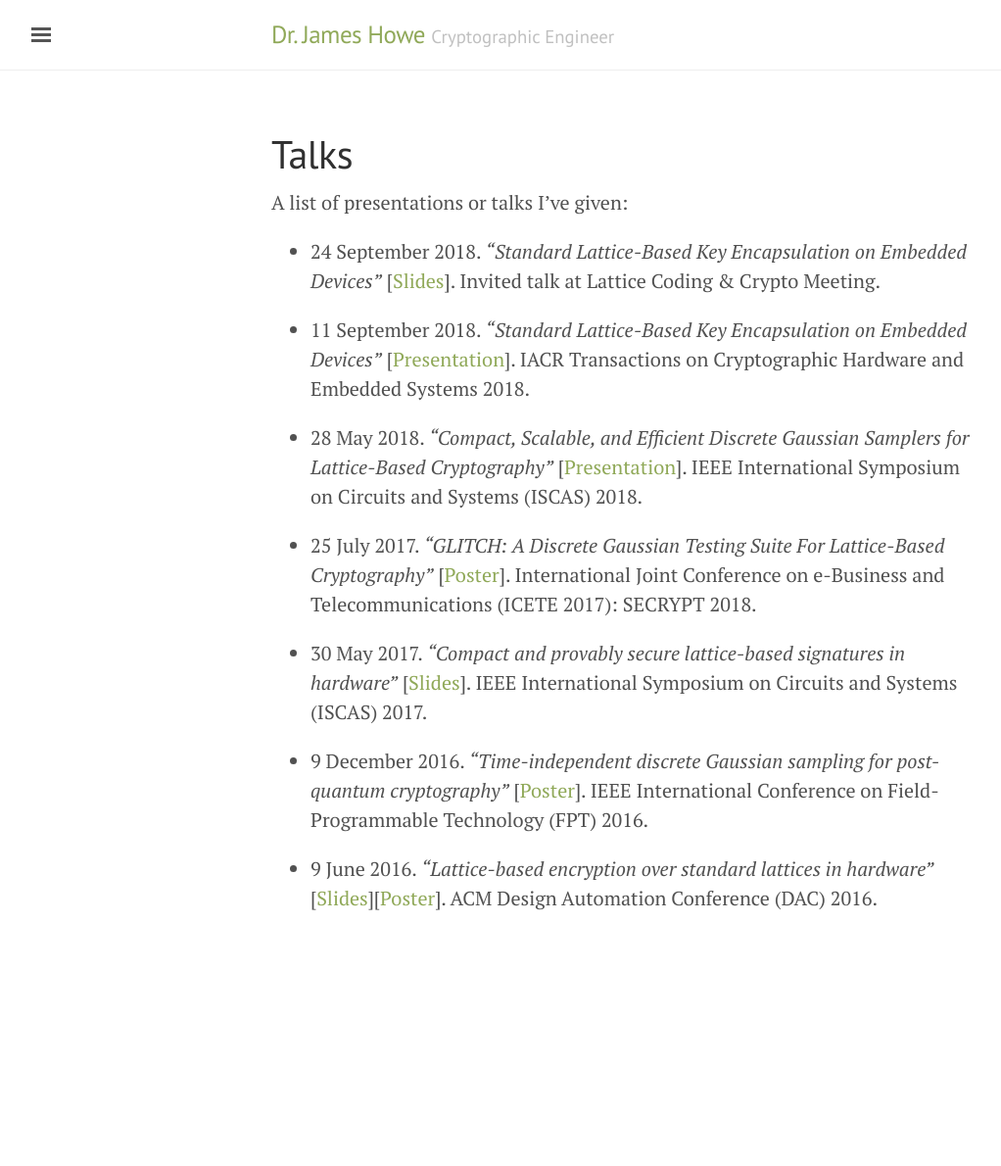
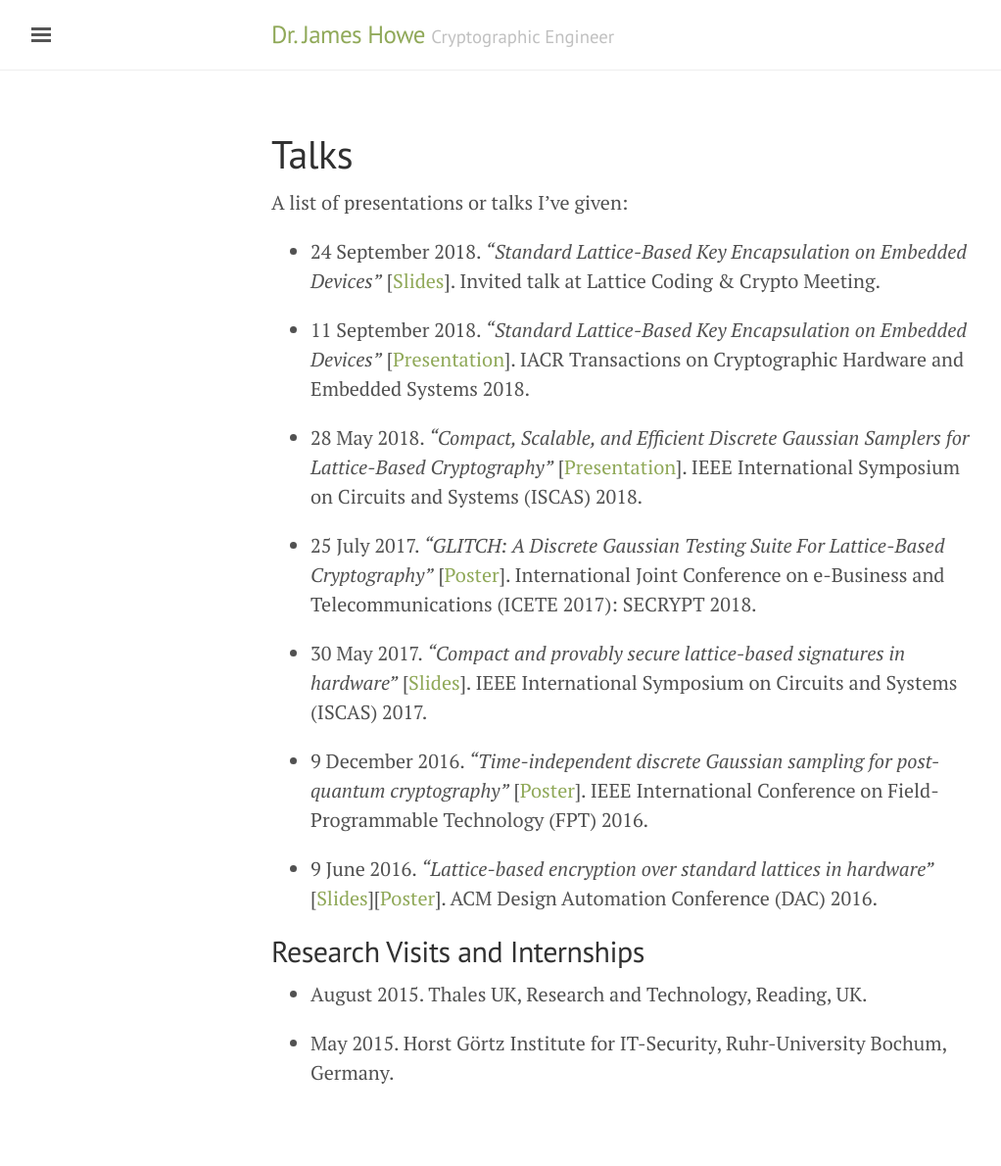
Before and after one commit to jameshoweee/jameshoweee.github.io, a Jekyll site: the page built from talks.md, in a window 1280 px wide. Shown: the whole page at 98% size, without its empty margins (3-1025 px from the left). Built offline with Jekyll 4.4.1, drawn with Linux system fonts in a browser that asks for light colours; before the commit the page ends 1012 px from its top, so only the background shows below that.

Commit message:
Update talks.md

```diff
--- a/talks.md
+++ b/talks.md
@@ -19,3 +19,10 @@ A list of presentations or talks I've given:
 *	9 December 2016. *"Time-independent discrete Gaussian sampling for post-quantum cryptography"* [[Poster](files/FPT_Poster.pdf)]. IEEE International Conference on Field-Programmable Technology (FPT) 2016.
 
 *	9 June 2016. *"Lattice-based encryption over standard lattices in hardware"* [[Slides]()][[Poster](files/DAC_Poster.pdf)]. ACM Design Automation Conference (DAC) 2016.
+
+
+## Research Visits and Internships
+
+* August 2015. Thales UK, Research and Technology, Reading, UK.
+
+* May 2015. Horst Görtz Institute for IT-Security, Ruhr-University Bochum, Germany.
```
